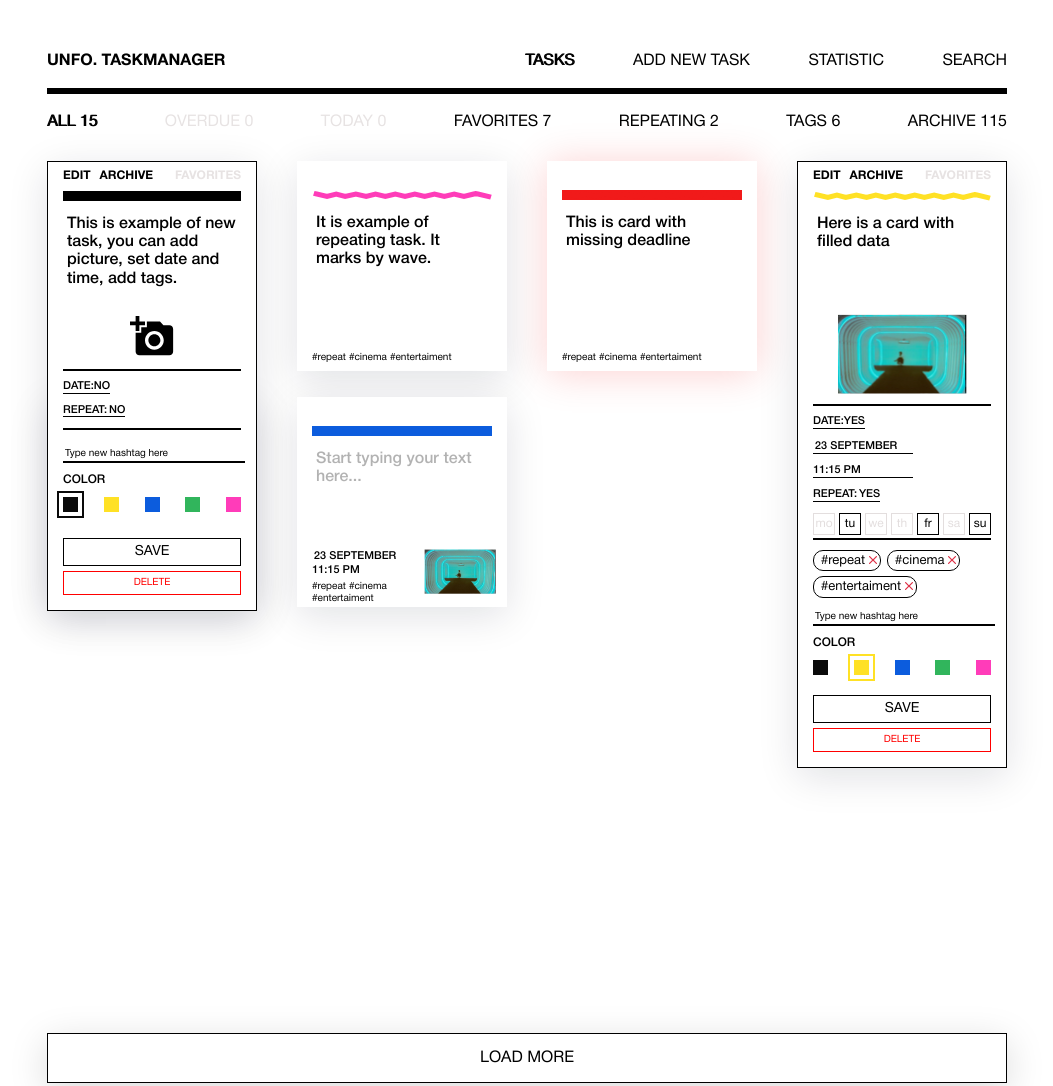
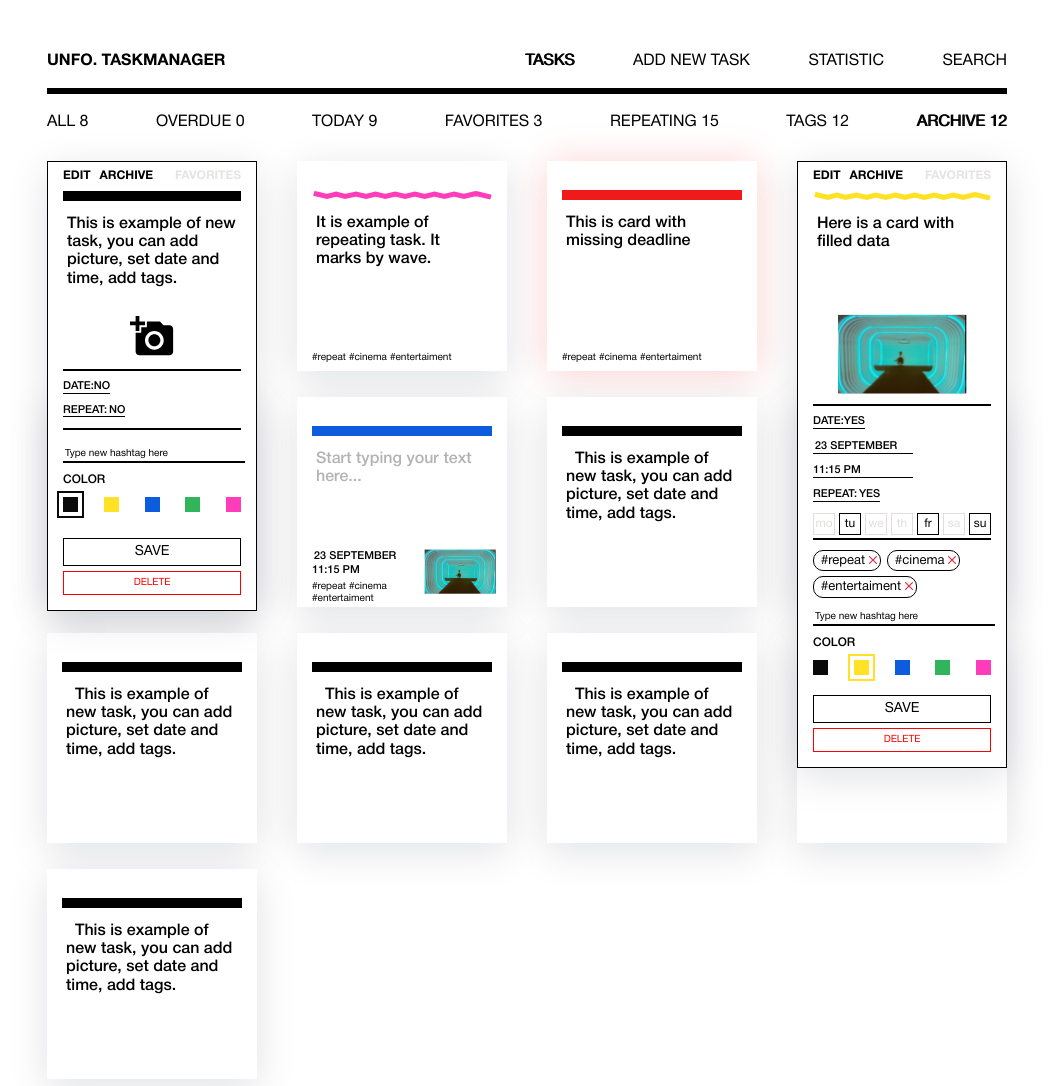
Before and after one commit to nigel-riss/80269-taskmanager-8, a website: page public/index.html in a window 1280 px wide. Shown: the top 1086 px of the page, without its empty margins (113-1166 px from the left). Drawn offline with Linux system fonts and the light colour scheme.

Commit message:
Add filters and cards to dom

```diff
--- a/public/index.html
+++ b/public/index.html
@@ -85,7 +85,7 @@
       </section>
 
       <section class="main__filter filter container">
-        <input
+        <!-- <input
           type="radio"
           id="filter__all"
           class="filter__input visually-hidden"
@@ -150,7 +150,7 @@
         />
         <label for="filter__archive" class="filter__label"
           >ARCHIVE <span class="filter__archive-count">115</span></label
-        >
+        > -->
       </section>
 
       <section class="statistic container visually-hidden">
--- a/src/main.js
+++ b/src/main.js
@@ -14,13 +14,17 @@ const renderFilter = (filterId) => `
     checked
   />
   <label for="filter__${filterId}" class="filter__label">
-    ALL <span class="filter__${filterId}-count">15</span></label
+    ${filterId} <span class="filter__${filterId}-count">${generateRandomInt(0, 15)}</span></label
   >
 `;
 
 
+/**
+ * Render card html code
+ * TODO: Add parameters
+ */
 const renderCard = () => `
-  <article class="card card--edit card--black">
+  <article class="card card--edit-31337 card--black">
   <form class="card__form" method="get">
     <div class="card__inner">
       <div class="card__control">
@@ -269,4 +273,37 @@ const renderCard = () => `
   </article>
 `;
 
-// insertAdjacentHTML().
+
+/**
+ * Inserts html code inside an element before closing tag
+ * @param {Element} element
+ * @param {string} html
+ */
+const insertHTMLToElement = (element, html) => {
+  element.insertAdjacentHTML('beforeend', html);
+}
+
+
+/**
+ * Return random number in range
+ * @param {number} min
+ * @param {number} max
+ */
+const generateRandomInt = (min, max) =>
+  Math.floor(Math.random() * (max - min + 1)) + min;
+
+
+// Drawing filters
+const mainFilter = document.querySelector(`.main__filter`);
+const filterIds = [`all`, `overdue`, `today`, `favorites`, `repeating`, `tags`, `archive`];
+filterIds.forEach((filterId) => {
+  let filterHtml = renderFilter(filterId);
+  insertHTMLToElement(mainFilter, filterHtml);
+});
+
+// Drawing cards
+const tasksBoard = document.querySelector('.board__tasks');
+for (let i = 0; i < 7; i++) {
+  let cardHmtl = renderCard();
+  insertHTMLToElement(tasksBoard, cardHmtl);
+}
```
